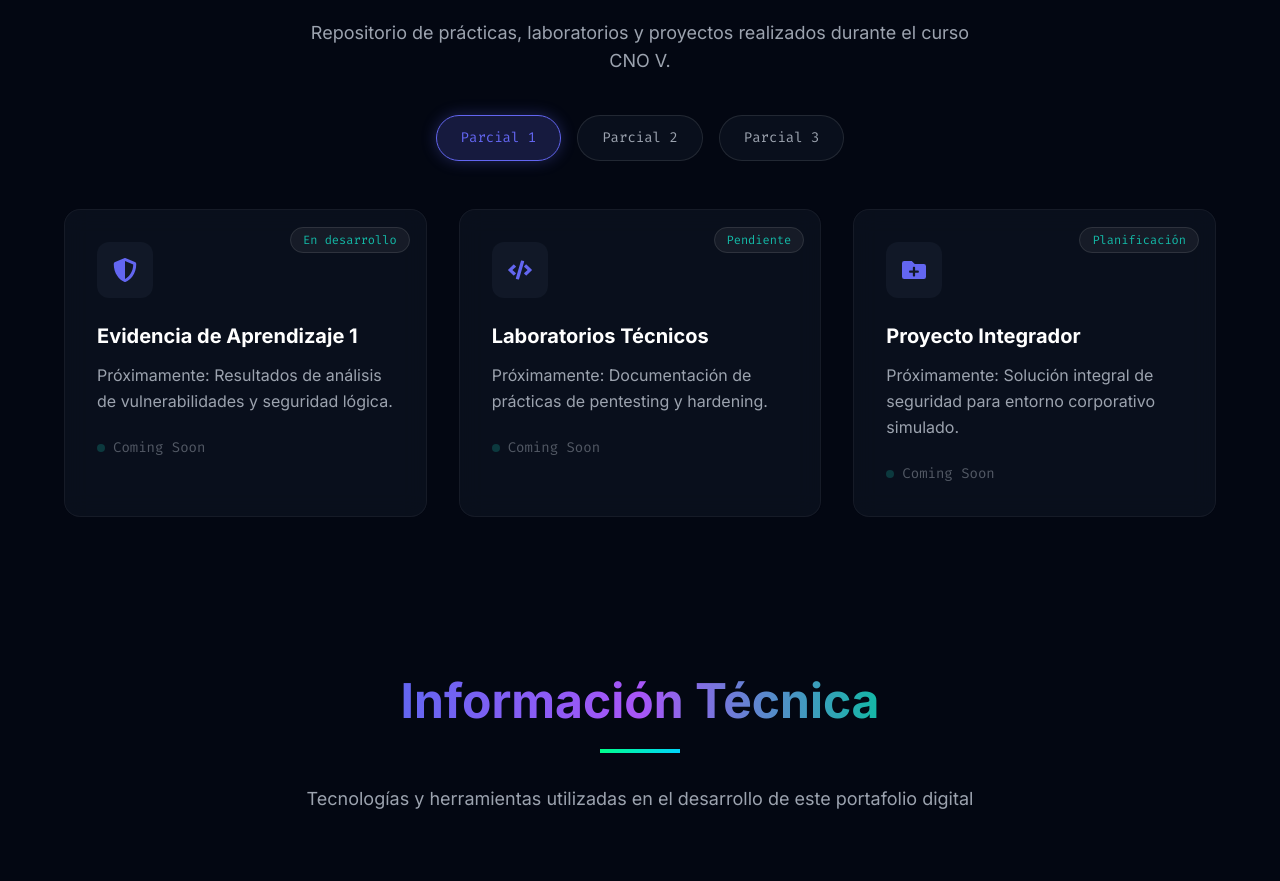
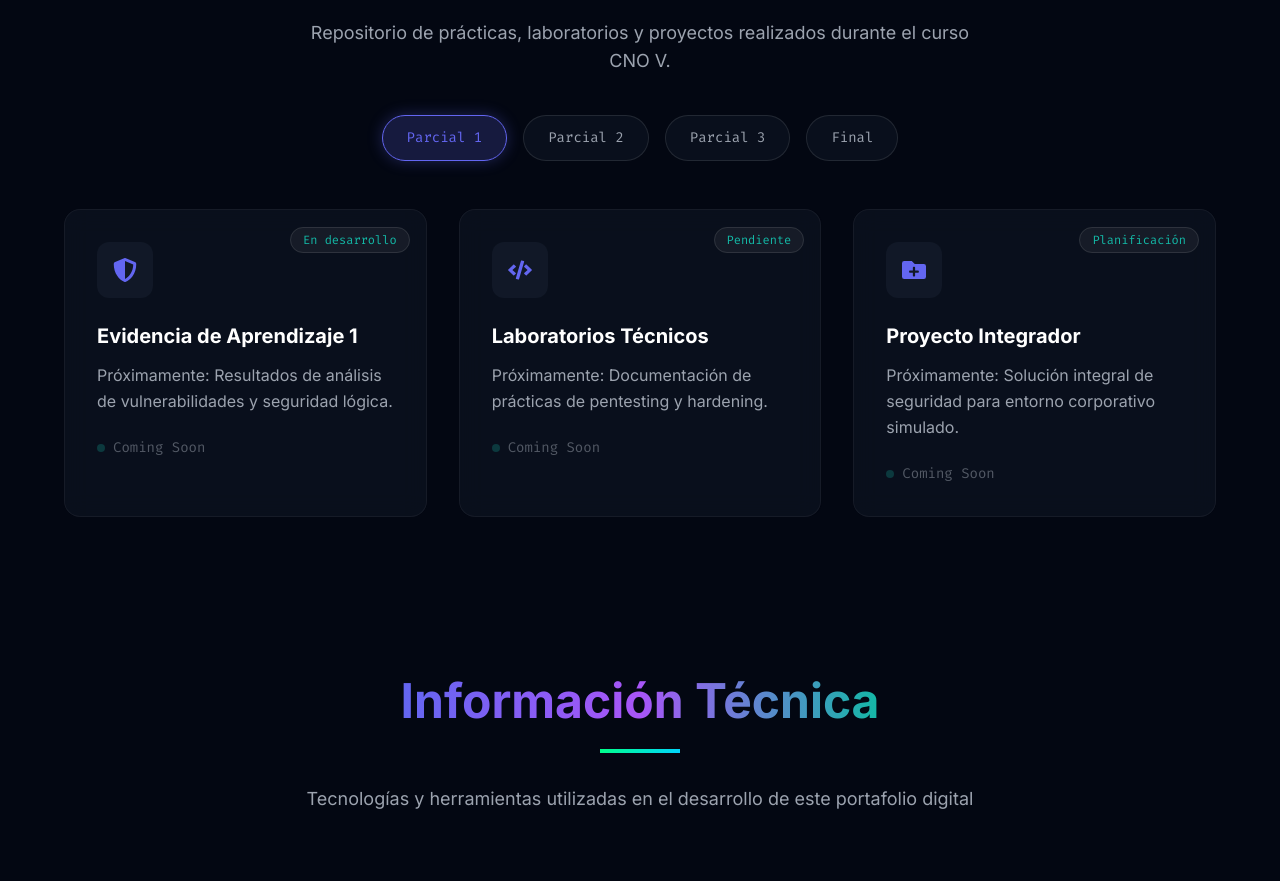
Before and after one commit to GiselaM12/portafolio-seguridad, a React (Vite) app: page / in a window 1280 px wide. Shown: the part 3299-4180 px from the top of the page. Built offline with nearby package versions, Linux system fonts and the light colour scheme.

Commit message:
feat: add final project section

```diff
--- a/src/components/Projects.jsx
+++ b/src/components/Projects.jsx
@@ -46,7 +46,9 @@ const Projects = () => {
                 title: "Criptografía Aplicada",
                 description: "Espacio reservado para evidencias del tercer parcial.",
                 status: "Bloqueado"
-            },
+            }
+        ],
+        final: [
             {
                 icon: <FaShieldAlt />,
                 title: "Proyecto Final",
@@ -60,6 +62,7 @@ const Projects = () => {
         { id: 'parcial1', label: 'Parcial 1' },
         { id: 'parcial2', label: 'Parcial 2' },
         { id: 'parcial3', label: 'Parcial 3' },
+        { id: 'final', label: 'Final' },
     ];
 
     return (
@@ -90,8 +93,8 @@ const Projects = () => {
                                 key={tab.id}
                                 onClick={() => setActiveTab(tab.id)}
                                 className={`px-6 py-3 rounded-full font-mono text-sm transition-all duration-300 border ${activeTab === tab.id
-                                        ? 'bg-cyber-primary/20 border-cyber-primary text-cyber-primary shadow-[0_0_15px_rgba(99,102,241,0.3)]'
-                                        : 'bg-cyber-surface/50 border-white/10 text-gray-400 hover:border-white/30 hover:text-white'
+                                    ? 'bg-cyber-primary/20 border-cyber-primary text-cyber-primary shadow-[0_0_15px_rgba(99,102,241,0.3)]'
+                                    : 'bg-cyber-surface/50 border-white/10 text-gray-400 hover:border-white/30 hover:text-white'
                                     }`}
                             >
                                 {tab.label}
@@ -116,8 +119,8 @@ const Projects = () => {
                             >
                                 <div className="absolute top-4 right-4">
                                     <span className={`px-3 py-1 rounded-full text-xs font-mono border ${project.status === 'Bloqueado'
-                                            ? 'bg-red-500/10 text-red-400 border-red-500/20'
-                                            : 'bg-white/5 text-cyber-accent border-white/10'
+                                        ? 'bg-red-500/10 text-red-400 border-red-500/20'
+                                        : 'bg-white/5 text-cyber-accent border-white/10'
                                         }`}>
                                         {project.status}
                                     </span>
```
